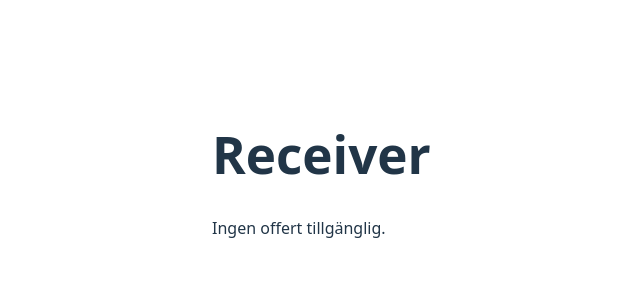
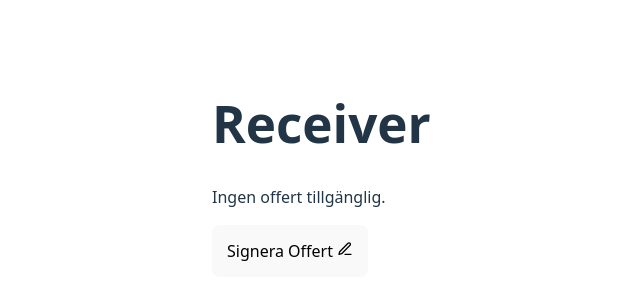
Before and after one commit to Lukasronnholm/grupp-2, a React (Vite) app: page /receiver in a window 1280 px wide. Shown: the part 226-526 px from the top of the page, without its empty margins (76-716 px from the left). Built offline with nearby package versions, Linux system fonts and the light colour scheme.

Commit message:
created sign in and installed npm package react-icons

```diff
--- a/package.json
+++ b/package.json
@@ -12,6 +12,7 @@
   "dependencies": {
     "react": "^19.1.1",
     "react-dom": "^19.1.1",
+    "react-icons": "^5.5.0",
     "react-router-dom": "^7.9.5"
   },
   "devDependencies": {
--- a/src/components/reviewForm.jsx
+++ b/src/components/reviewForm.jsx
@@ -10,7 +10,7 @@ function ReviewForm({ formData }) {
   }
 
   return (
-    <div className="p-6 border border-gray-300 rounded-2xl bg-white shadow-md w-full max-w-md mx-auto">
+    <div className="p-6 border border-gray-200 rounded-2xl bg-white shadow-md w-full max-w-md mx-auto">
       <h2 className="text-2xl font-semibold text-center mb-4 text-gray-800">
         Offert
       </h2>
--- a/src/components/signButton.jsx
+++ b/src/components/signButton.jsx
@@ -0,0 +1,9 @@
+import {FiEdit3} from 'react-icons/fi';
+function SignButton({ onClick }) {
+  return (
+    <button onClick={onClick} >
+     Signera Offert <FiEdit3 />
+    </button>
+  );
+}
+export default SignButton;
--- a/src/components/viewOffer.jsx
+++ b/src/components/viewOffer.jsx
@@ -1,4 +1,5 @@
 import { useState, useEffect } from 'react';
+import SignButton from './signButton';
 function ViewOffer() {
     const [offer, setOffer] = useState(null);
     useEffect(() => {
@@ -20,6 +21,7 @@ function ViewOffer() {
             ) : (
                 <p>Ingen offert tillgänglig.</p>
             )}
+            <SignButton />
         </div>
     );
 }
```
Also changed, not shown: 1 other file (tests, documents, lock files or other folders).
